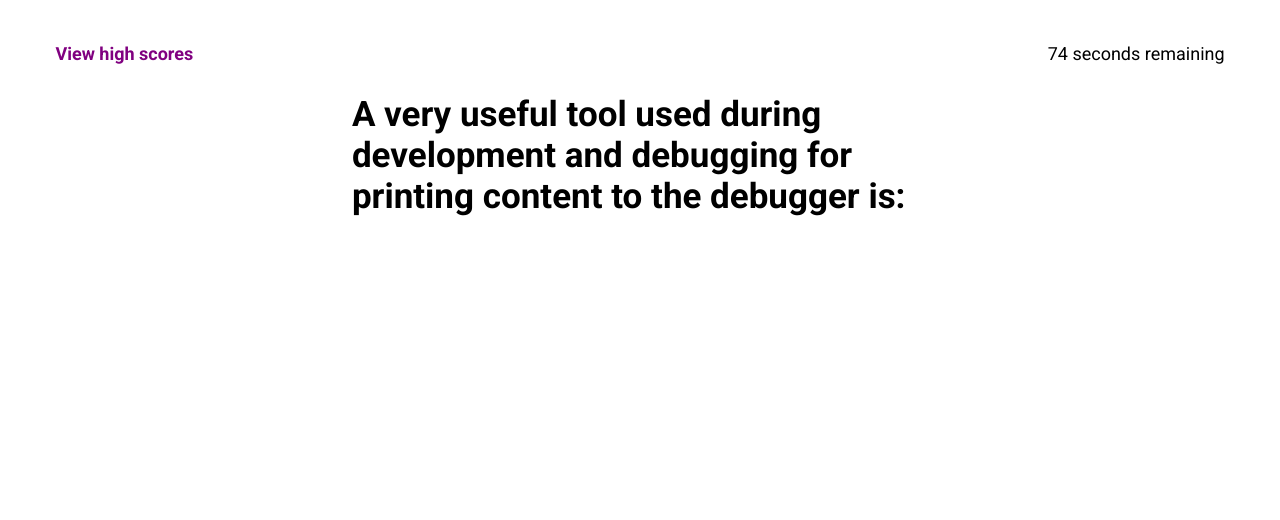
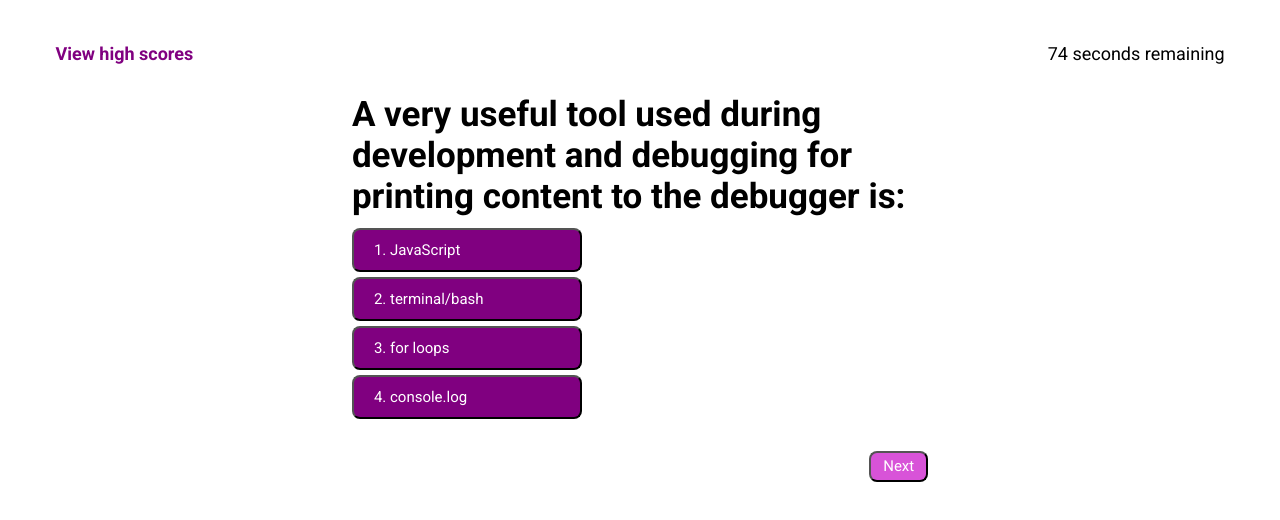
Before and after one commit to aldrinburgos18/Code-Quiz-v2, a plain HTML site: page index.html in a window 1280 px wide. Both pictures are taken after a click on the button "Start Quiz". Drawn offline with Linux system fonts and the light colour scheme.

Commit message:
display choices and next button

```diff
--- a/assets/css/style.css
+++ b/assets/css/style.css
@@ -92,6 +92,16 @@
   font-size: 15px;
 }
 
+.next-btn {
+  line-height: 25px;
+  width: 10%;
+  border-radius: 8px;
+  background-color: rgb(216, 83, 216);
+  color: white;
+  float: right;
+  font-size: 15px;
+}
+
 .indicator {
   border-top: 2px solid lightgray;
   padding-top: 5px;
--- a/assets/js/script.js
+++ b/assets/js/script.js
@@ -4,10 +4,10 @@ const questions = [
   {
     question: "Commonly used data types DO Not Include:",
     answers: [
-      { text: "1. strings", correct: false },
-      { text: "2. booleans", correct: false },
-      { text: "3. alerts", correct: true },
-      { text: "4. numbers", correct: false },
+      { option: "1. strings", correct: false },
+      { option: "2. booleans", correct: false },
+      { option: "3. alerts", correct: true },
+      { option: "4. numbers", correct: false },
     ],
   },
   {
@@ -70,13 +70,14 @@ var pageContentEl = document.querySelector(".page-content");
 var startPage = document.querySelector("#start-page");
 var quizPage = document.querySelector("#quiz-page");
 var startButton = document.getElementById("start-btn");
+var nextButton = document.getElementById("next-btn");
 
 //set and shuffle questions
 let shuffledQuestions, currentQuestionIndex;
 
 var setNextQuestion = function () {
   //remove start page
-  startPage.setAttribute("class", "hide");
+  startPage.classList.add("hide");
 
   showQuestion(shuffledQuestions[currentQuestionIndex]);
 };
@@ -86,7 +87,33 @@ var showQuestion = function (question) {
   questionEl.setAttribute("id", "question");
   questionEl.innerText = question.question;
   quizPage.appendChild(questionEl);
+
+  var answersEl = document.createElement("div");
+  answersEl.setAttribute("id", "answer-buttons");
+  answersEl.classList.add("btn-grid");
+
+  var nextButtonEl = document.createElement("button");
+  nextButtonEl.setAttribute("id", "next-btn");
+  nextButtonEl.classList.add("next-btn");
+  nextButtonEl.innerText = "Next";
+
+  question.answers.forEach((answer) => {
+    //create button for each choices
+    const button = document.createElement("button");
+    button.innerText = answer.option;
+    button.classList.add("btn");
+    //check if answer is correct
+    if (answer.correct) {
+      button.dataset.correct = answer.correct;
+    }
+    button.addEventListener("click", selectAnswer);
+    answersEl.appendChild(button);
+    quizPage.appendChild(answersEl);
+    quizPage.appendChild(nextButtonEl);
+  });
 };
+
+var selectAnswer = function () {};
 
 var startQuiz = function () {
   //start countdown
```
